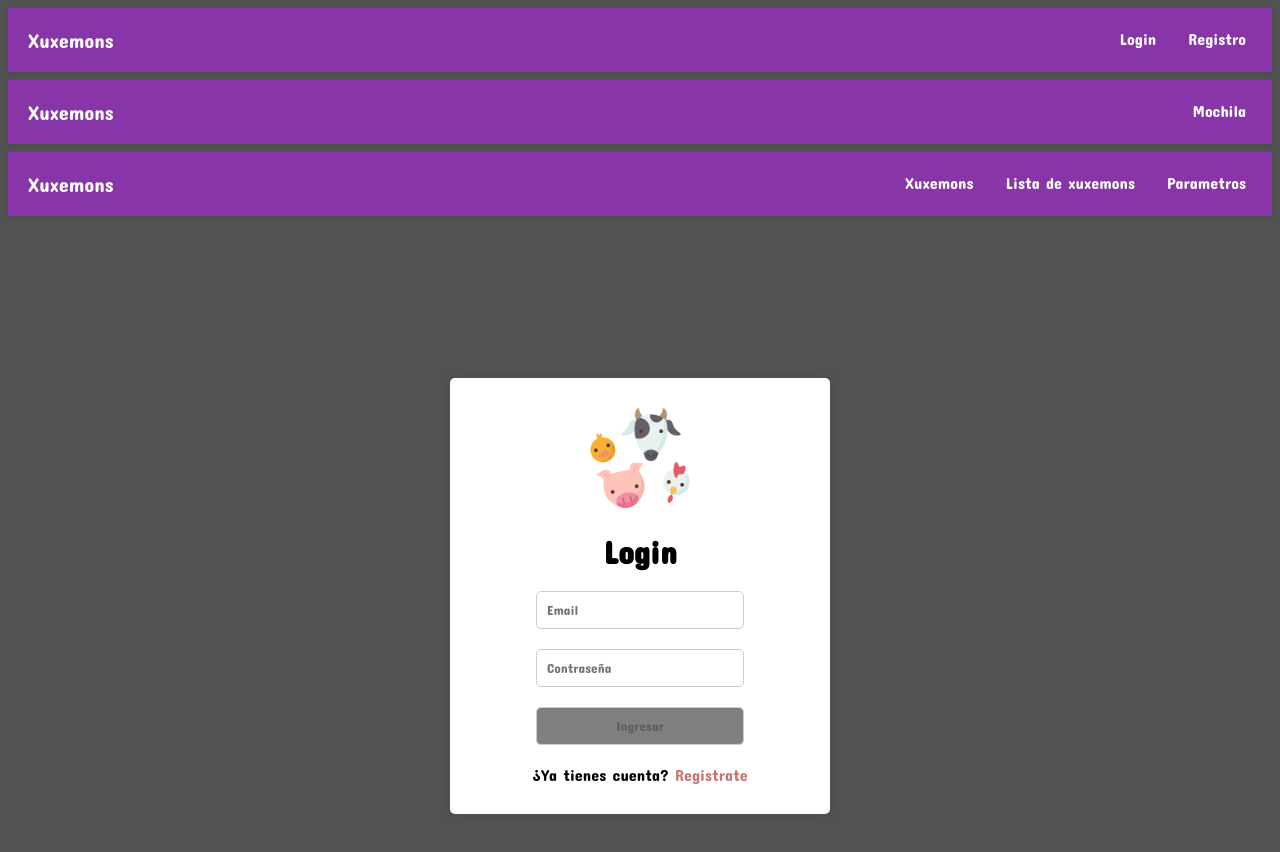
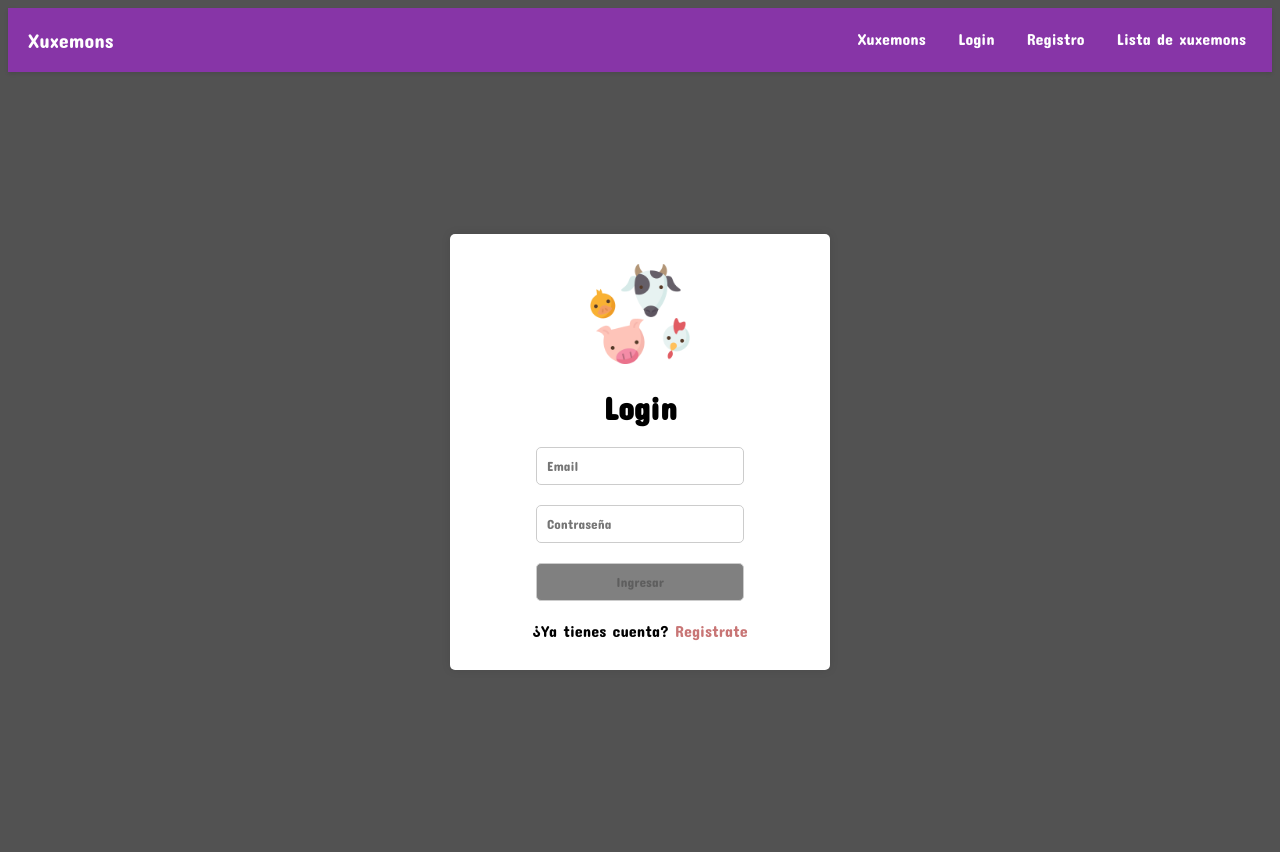
Before and after one commit to aiuoki/xuxemons, an Angular app in the folder xuxemons angular/: page /login in a window 1280 px wide. Shown: the top 852 px of the page. After the commit the page ends 824 px from the top, so only its background shows below. Built offline with nearby package versions, Linux system fonts and the light colour scheme.

Commit message:
descambios

```diff
--- a/xuxemons angular/src/app/app.component.html
+++ b/xuxemons angular/src/app/app.component.html
@@ -1,24 +1,10 @@
-<nav>
-    <a href="">Xuxemons</a>
-    <div class="botones">
-        <button routerLink="login">Login</button>
-        <button routerLink="register">Registro</button>
-    </div>
-</nav>
-
-<nav>
-    <a href="">Xuxemons</a>
-    <div class="botones">
-        <button routerLink="parametros">Mochila</button>
-    </div>
-</nav>
-
 <nav>
     <a href="">Xuxemons</a>
     <div class="botones">
         <button routerLink="mostrar-xuxemons">Xuxemons</button>
+        <button routerLink="login">Login</button>
+        <button routerLink="register">Registro</button>
         <button routerLink="xuxemons">Lista de xuxemons</button>
-        <button routerLink="parametros">Parametros</button>
     </div>
 </nav>
 
--- a/xuxemons angular/src/app/app.component.ts
+++ b/xuxemons angular/src/app/app.component.ts
@@ -9,6 +9,9 @@ import { XuxemonService } from './services/xuxemon.service';
 export class AppComponent {
   constructor(private xuxemonService: XuxemonService) { }
 
+auth = false;
+
+
   xuxemonAleatorio() {
     this.xuxemonService.xuxemonAleatorio().subscribe();
   }
```
